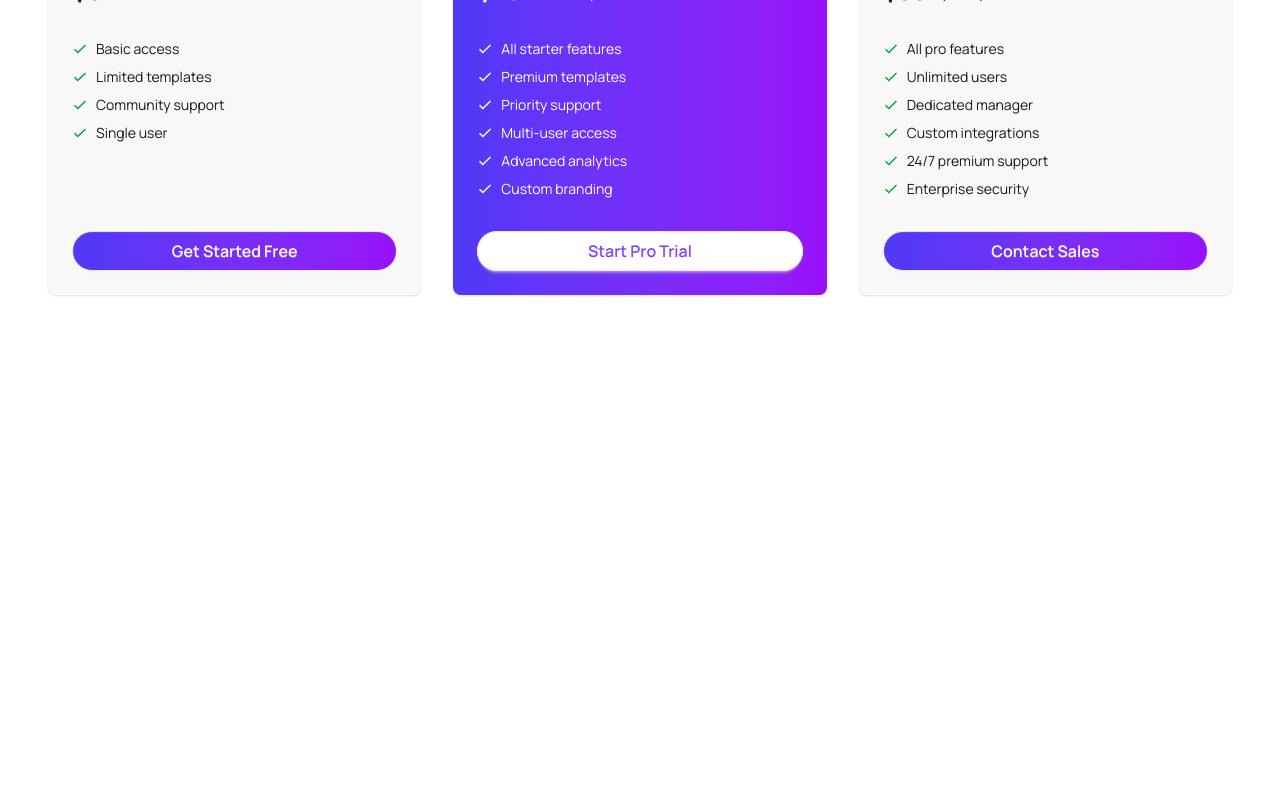
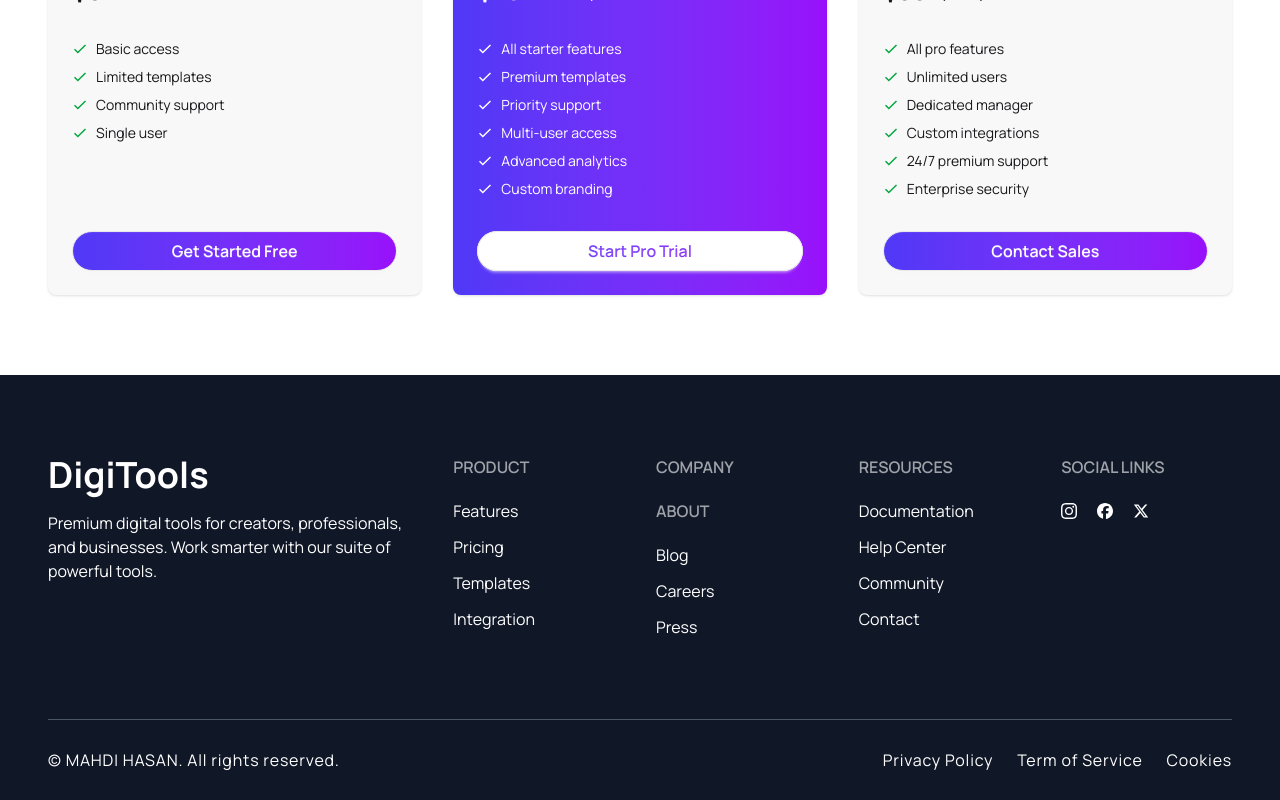
Before and after one commit to mahdihasanprogrammer/Assignment-6-DigiTools-Platform, a React (Vite) app: page / in a window 1280 px wide. Shown: the part 3877-4677 px from the top of the page. Before the commit the page ends 4252 px from the top, so only its background shows below. Built offline with nearby package versions, Linux system fonts and the light colour scheme.

Commit message:
added footer section

```diff
--- a/src/App.jsx
+++ b/src/App.jsx
@@ -7,6 +7,7 @@ import Stats from './components/MainSection/Stats/Stats'
 import Navbar from './components/Navbar/Navbar'
 import Steps from './components/MainSection/StepsSection/Steps'
 import Pricing from './components/MainSection/PricingSection/Pricing'
+import Footer from './components/Footer/Footer'
 
 const digitalToolsPromise =
        fetch('DigitalToolsData.json').then(res => res.json());
@@ -55,9 +56,7 @@ console.log(selectedCarts)
       </main>
 
       {/* footer section */}
-      <footer>
-
-      </footer>
+      <Footer />
     </>
   )
 }
--- /dev/null
+++ b/src/components/Footer/Footer.jsx
@@ -0,0 +1,63 @@
+import React from 'react';
+import { SiInstagram } from "react-icons/si";
+import { FaFacebook } from "react-icons/fa6";
+import { FaXTwitter } from "react-icons/fa6";
+
+const Footer = () => {
+    return (
+<footer className='px-4 md:px-12 mt-15 md:mt-20 bg-[#101727] text-white md:pt-20 pt-15'>
+
+   <div className="grid grid-cols-1 sm:grid-cols-2 lg:grid-cols-6 mb-20 gap-8">
+
+    <aside className='sm:col-span-2 w-5/6 lg:w-full space-y-4 mb-5'>
+     <h1 className='text-4xl font-bold'>DigiTools </h1>
+      <p className=''>
+          Premium digital tools for creators, professionals, and businesses. Work smarter with our suite of powerful tools.
+      </p>
+    </aside>
+    <nav className='flex flex-col gap-3'>
+      <h6 className="footer-title">Product</h6>
+      <a className="link link-hover">Features</a>
+      <a className="link link-hover">Pricing</a>
+      <a className="link link-hover">Templates</a>
+      <a className="link link-hover">Integration</a>
+    </nav>
+    <nav className='flex flex-col gap-3'>
+      <h6 className="footer-title">Company</h6>
+      <a className="footer-title">About</a>
+      <a className="link link-hover">Blog</a>
+      <a className="link link-hover">Careers</a>
+      <a className="link link-hover">Press</a>
+
+    </nav>
+    <nav className='flex flex-col gap-3'>
+      <h6 className="footer-title">Resources</h6>
+      <a className="link link-hover">Documentation</a>
+      <a className="link link-hover">Help Center</a>
+      <a className="link link-hover">Community</a>
+      <a className="link link-hover">Contact</a>
+    </nav>
+
+    <nav className='space-y-6'>
+        <h6 className="footer-title">Social Links</h6>
+        <div className='flex items-center gap-5'>
+           <a href="#"> <SiInstagram /></a>
+           <a href="#"> <FaFacebook /></a>
+            <a href="#"><FaXTwitter /></a>
+        </div>
+    </nav>
+  </div>
+
+  <div className='py-7 border-t border-t-gray-600 flex flex-col md:flex-row md:justify-between items-center gap-2 tracking-wider'>
+    <p>© MAHDI HASAN. All rights reserved. </p>
+    <ul className='flex items-center gap-6'>
+        <li>Privacy Policy</li>
+        <li>Term of Service</li>
+        <li>Cookies</li>
+    </ul>
+  </div>
+</footer>
+    );
+};
+
+export default Footer;
--- a/src/components/MainSection/PricingSection/Pricing.jsx
+++ b/src/components/MainSection/PricingSection/Pricing.jsx
@@ -29,11 +29,22 @@ console.log(pricingData)
     <div className='grid grid-cols-1 md:grid-cols-2 lg:grid-cols-3 gap-8'>
            {
         pricingData.map(pricing =>
+
         <div key={pricing.id}
          className={`card bg-base-200 shadow-sm hover:-translate-y-2 transition-all duration-500
           ${pricing.id ===2 && 'bg-linear-to-r from-indigo-600 to-purple-600 text-base-100 md:order-3 lg:order-0 md:col-span-2 lg:col-span-1'}`}>
 
-              <div className="card-body">
+          <div className="card-body relative">
+
+
+            {
+                pricing.tagType==='popular' &&
+                 <span
+                 className='badge badge-xl font-medium
+                  text-[#BB4D00] bg-[#FEF3C6] rounded-full
+                 absolute -translate-[50%] left-[50%] top-0.5'>
+                    {pricing.tagType}</span>
+            }
 
             <div className="space-y-4">
               <h2 className="text-2xl font-bold">{pricing.name}</h2>
```
Lines whose indentation alone changed are shown as unchanged.
